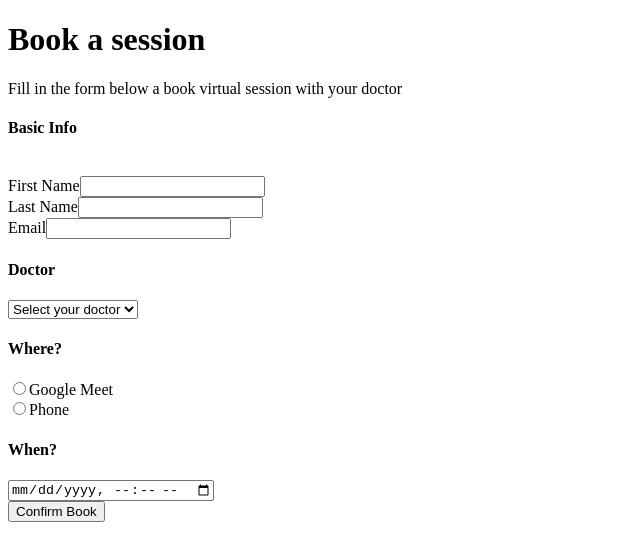
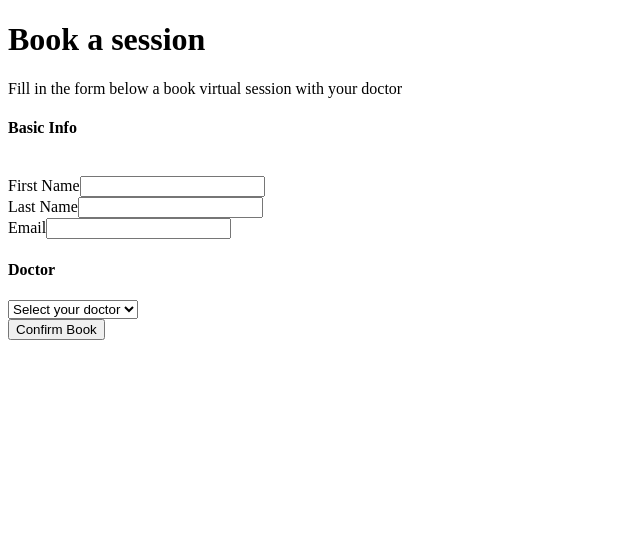
Before and after one commit to Rajkamalkanna/July_Course, a React (Create React App) app: page / in a window 1280 px wide. Shown: the top 560 px of the page, without its empty margins (0-640 px from the left). Built offline with nearby package versions, Linux system fonts and the light colour scheme.

Commit message:
Display the “Where?” and “When?” options to be selected

```diff
--- a/src/session3-takehome/BookAppointment.js
+++ b/src/session3-takehome/BookAppointment.js
@@ -1,6 +1,11 @@
-import React from "react";
+import React, { useState } from "react";
 
 function BookAppointment() {
+  const [selectDoc, setSelectDoc] = useState("Select your doctor");
+
+  const handleChange = (event) => {
+    setSelectDoc(event.target.value);
+  };
   return (
     <>
       <h1>Book a session</h1>
@@ -21,24 +26,28 @@ function BookAppointment() {
         <input type="text" />
       </label>
       <h4>Doctor</h4>
-      <select>
-        <option selected>Select your doctor</option>
+      <select value={selectDoc} onChange={handleChange}>
+        <option>Select your doctor</option>
         <option>Dr. John Hopkin</option>
       </select>
       <br />
+      {selectDoc == "Dr. John Hopkin" && (
+        <div>
           <h4>Where?</h4>
           <div>
-        <input type="radio" id="google-meet" name="Google Meet" />
+            <input type="radio" id="google-meet" name="action" />
             <label for="google-meet">Google Meet</label>
           </div>
           <div>
-        <input type="radio" id="phone" name="Phone" />
+            <input type="radio" id="phone" name="action" />
             <label for="phone">Phone</label>
           </div>
           <h4>When?</h4>
           <div>
             <input type="datetime-local" id="date-details" name="date" />
           </div>
+        </div>
+      )}
       <button>Confirm Book</button>
     </>
   );
```
Lines whose indentation alone changed are shown as unchanged.
